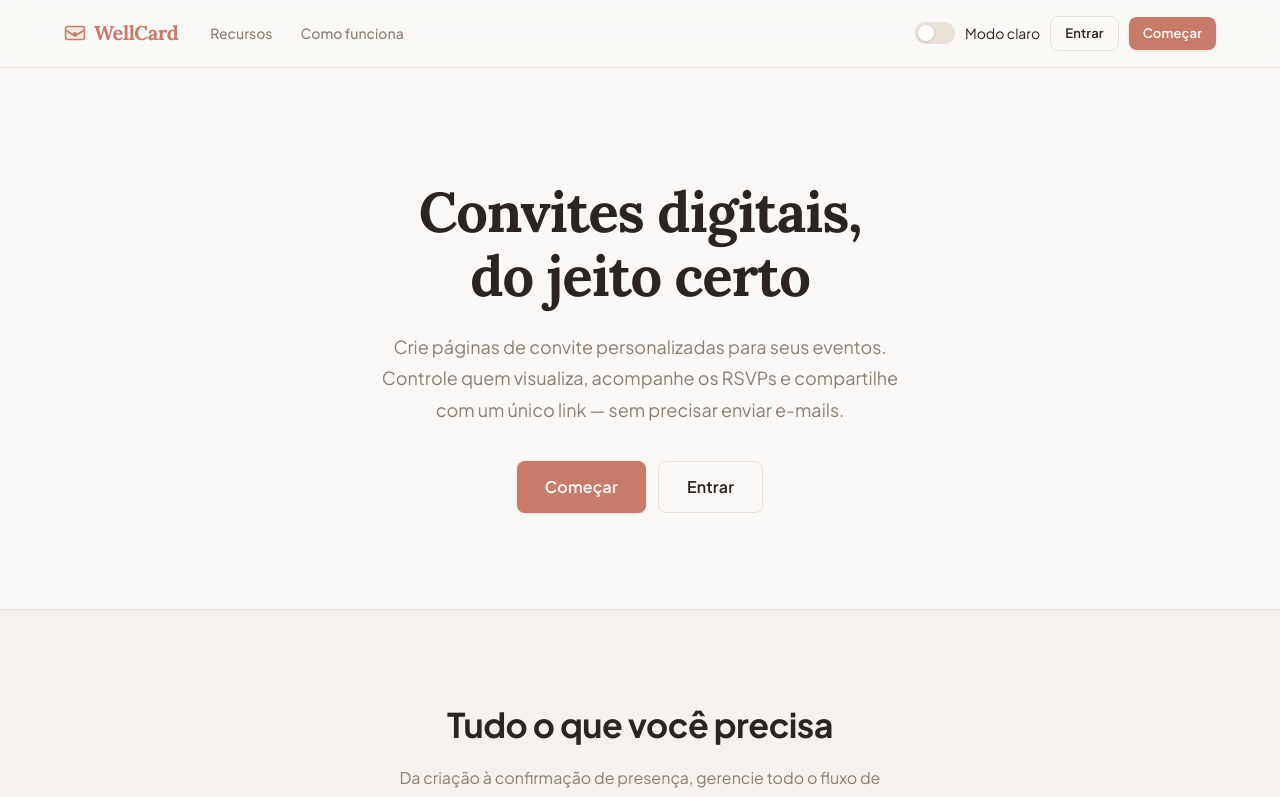
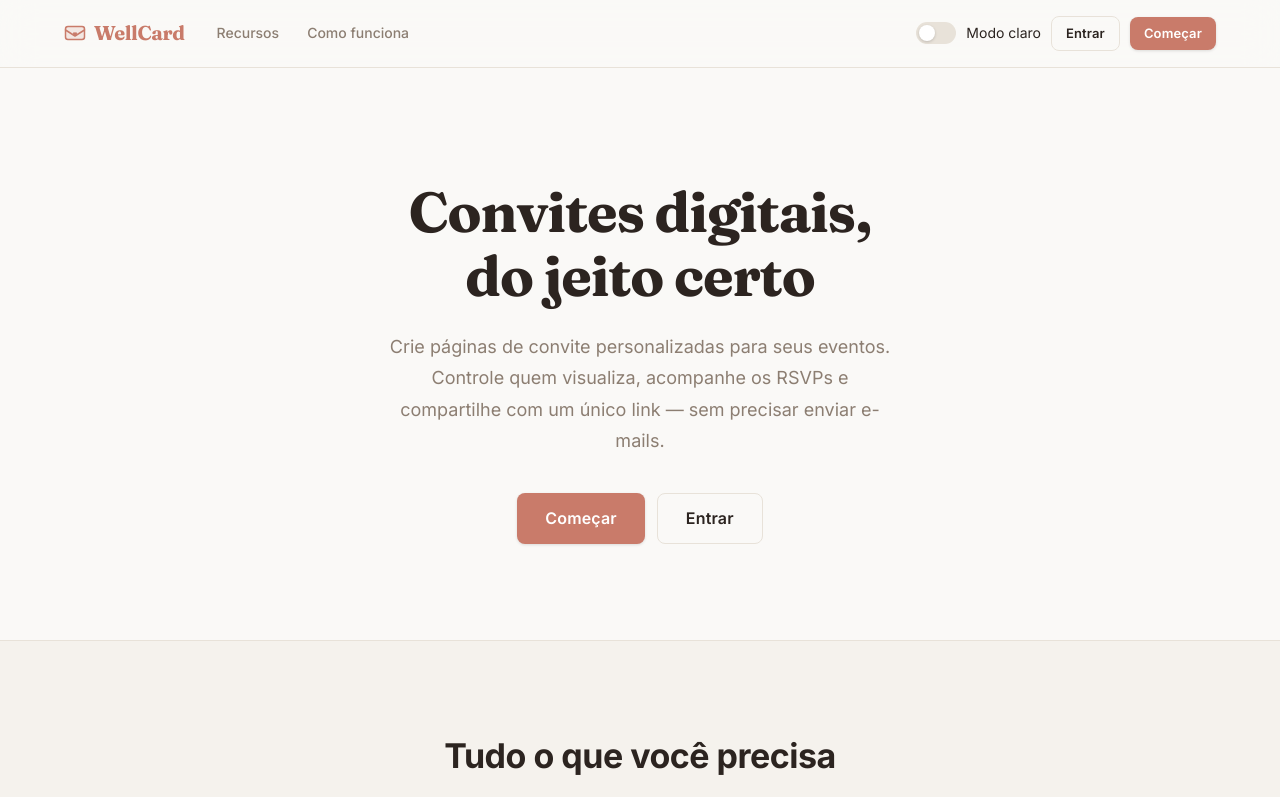
Before and after one commit to luanAfons0/ES3-project, a Next.js app in the folder frontend/: page / in a window 1280 px wide. Shown: the top 797 px of the page. Built offline with nearby package versions, Linux system fonts and the light colour scheme.

Commit message:
style(fonts): switch to Fraunces and Inter with softened axes

```diff
--- a/frontend/src/app/globals.css
+++ b/frontend/src/app/globals.css
@@ -90,6 +90,16 @@ body {
   -moz-osx-font-smoothing: grayscale;
 }
 
+h1,
+h2,
+h3,
+h4,
+h5,
+h6 {
+  font-optical-sizing: auto;
+  font-variation-settings: "SOFT" 100, "opsz" 144;
+}
+
 h1 {
   font-family: var(--font-serif);
   line-height: 1.2;
--- a/frontend/src/app/layout.tsx
+++ b/frontend/src/app/layout.tsx
@@ -1,20 +1,21 @@
 import type { Metadata } from "next";
 import type { ReactNode } from "react";
-import { Lora, Plus_Jakarta_Sans } from "next/font/google";
+import { Fraunces, Inter } from "next/font/google";
 import { QueryProvider } from "@/components/QueryProvider/QueryProvider";
 import { ThemeProvider } from "@/components/ThemeProvider/ThemeProvider";
 import "./globals.css";
 
-const jakarta = Plus_Jakarta_Sans({
+const inter = Inter({
   subsets: ["latin"],
   variable: "--font-sans",
   display: "swap",
 });
 
-const lora = Lora({
+const fraunces = Fraunces({
   subsets: ["latin"],
   variable: "--font-serif",
   display: "swap",
+  axes: ["SOFT", "opsz"],
 });
 
 export const metadata: Metadata = {
@@ -32,7 +33,7 @@ const themeScript = `
 
 export default function RootLayout({ children }: { children: ReactNode }) {
   return (
-    <html lang="pt-BR" suppressHydrationWarning className={`${jakarta.variable} ${lora.variable}`}>
+    <html lang="pt-BR" suppressHydrationWarning className={`${inter.variable} ${fraunces.variable}`}>
       <head>
         <script dangerouslySetInnerHTML={{ __html: themeScript }} />
       </head>
```
